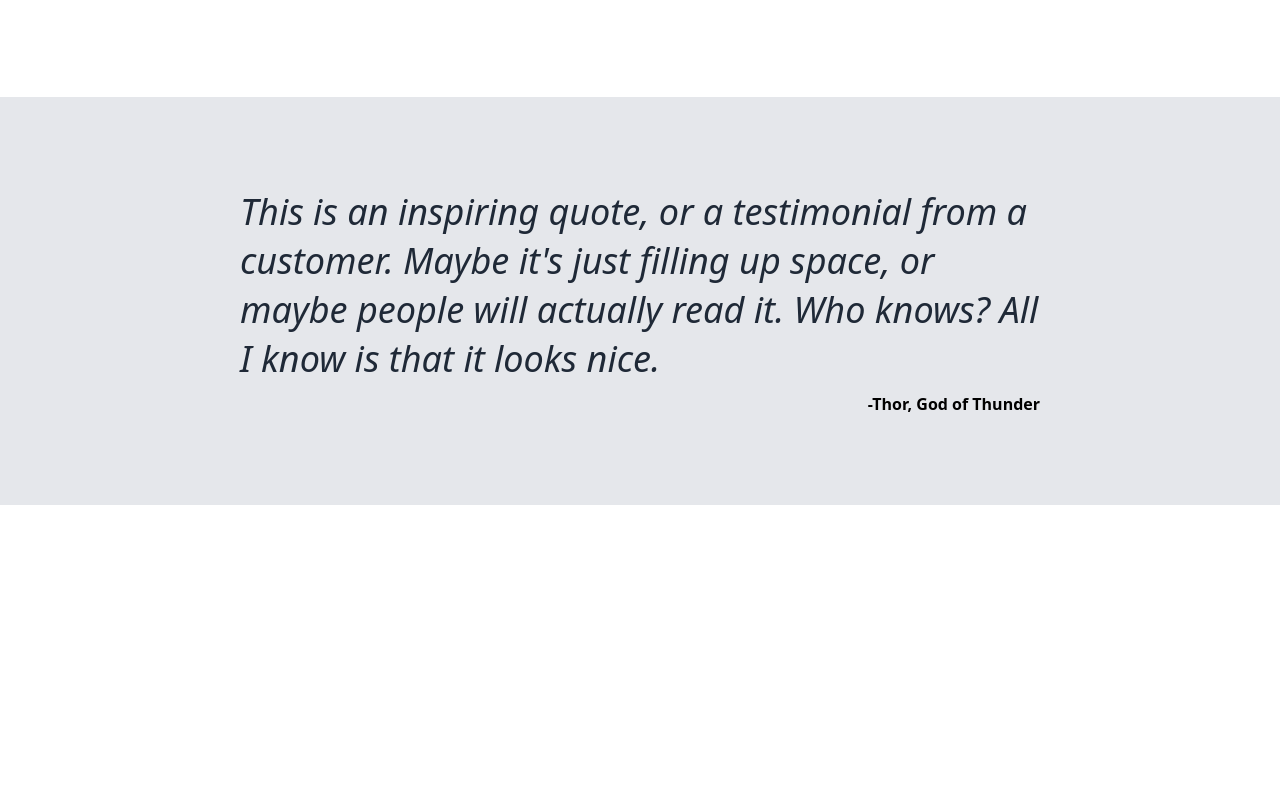
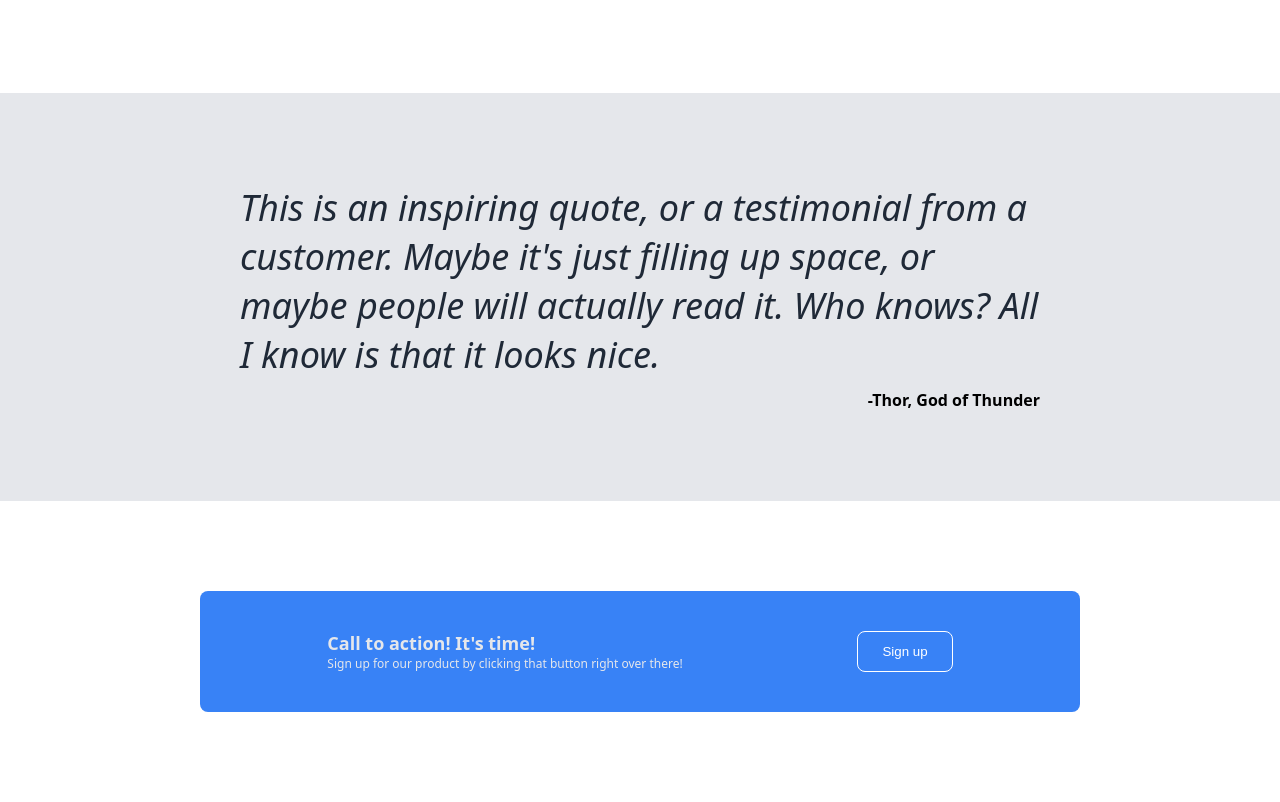
Before and after one commit to joshhkim02/landing-page, a plain HTML site: page index.html in a window 1280 px wide. Shown: the part 886-1688 px from the top of the page. Before the commit the page ends 1391 px from the top, so only its background shows below. Drawn offline with Linux system fonts and the light colour scheme.

Commit message:
feat: finished section 4: call to action

```diff
--- a/index.html
+++ b/index.html
@@ -78,7 +78,21 @@
         <div class="quote-author">-Thor, God of Thunder</div>
       </div>
     </div>
+    <!-- End of section 3 -->
 
-    <!-- End of section 3 -->
+    <!-- Section 4 -->
+    <div class="section-4">
+      <div class="action-container">
+        <div class="text-holder">
+          <div class="action-text">Call to action! It's time!</div>
+          <div class="action-subtext">
+            Sign up for our product by clicking that button right over there!
+          </div>
+        </div>
+        <button class="btn-signup-action">Sign up</button>
+      </div>
+    </div>
+
+    <!-- End of section 4 -->
   </body>
 </html>
--- a/style.css
+++ b/style.css
@@ -76,6 +76,7 @@ button {
   max-width: 100px;
   background-color: #3882f6;
   color: white;
+  border: none;
 }
 
 .hero-2 {
@@ -163,3 +164,47 @@ button {
   font-weight: 800;
 }
 /* End section 3 */
+
+/* Section 4 */
+.section-4 {
+  display: flex;
+  padding: 90px;
+  justify-content: center;
+  align-items: center;
+}
+
+.action-container {
+  display: flex;
+  background-color: #3882f6;
+  padding: 40px;
+  width: 800px;
+  border-radius: 8px;
+  justify-content: space-around;
+}
+
+.action-text {
+  color: #e5e7eb;
+  font-size: 18px;
+  font-weight: 600;
+}
+
+.action-subtext {
+  font-size: 12px;
+  font-weight: 300;
+  color: #e5e7eb;
+}
+
+.text-holder {
+  display: flex;
+  flex-direction: column;
+}
+
+.btn-signup-action {
+  max-width: 100px;
+  background-color: #3882f6;
+  color: white;
+  border: 1px solid white;
+  padding: 8px 24px;
+}
+
+/* End section 4 */
```
